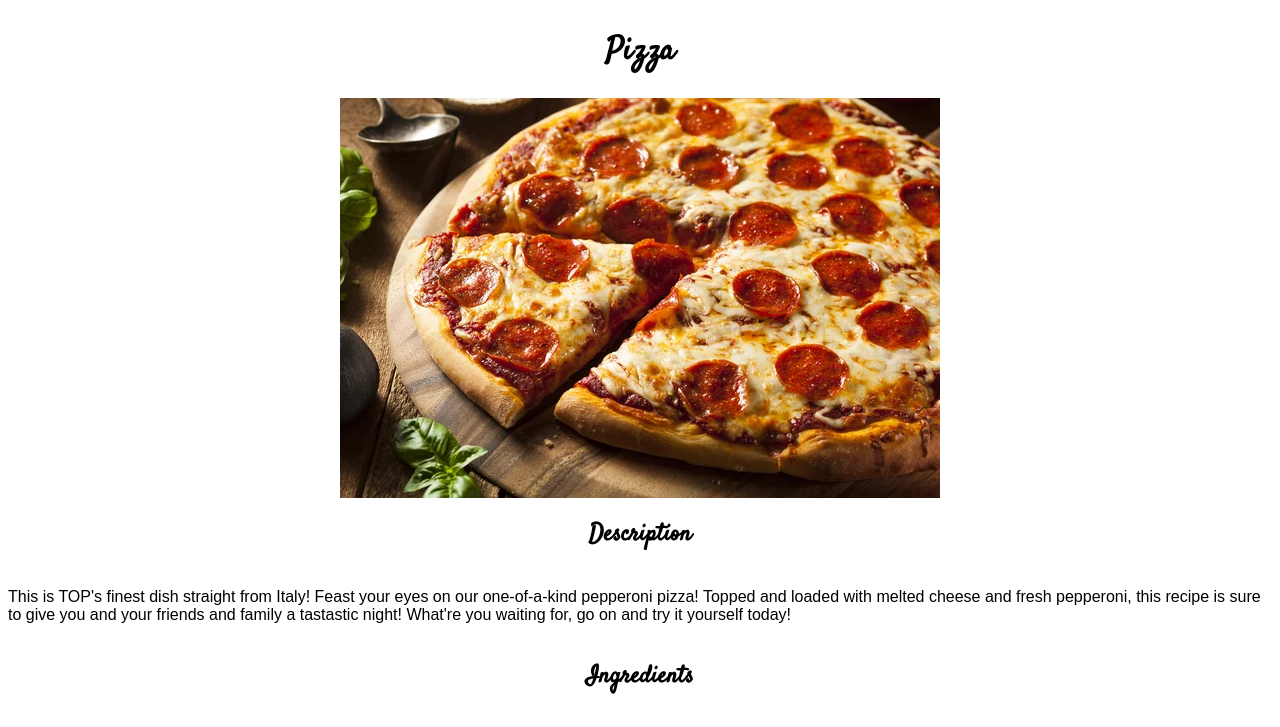
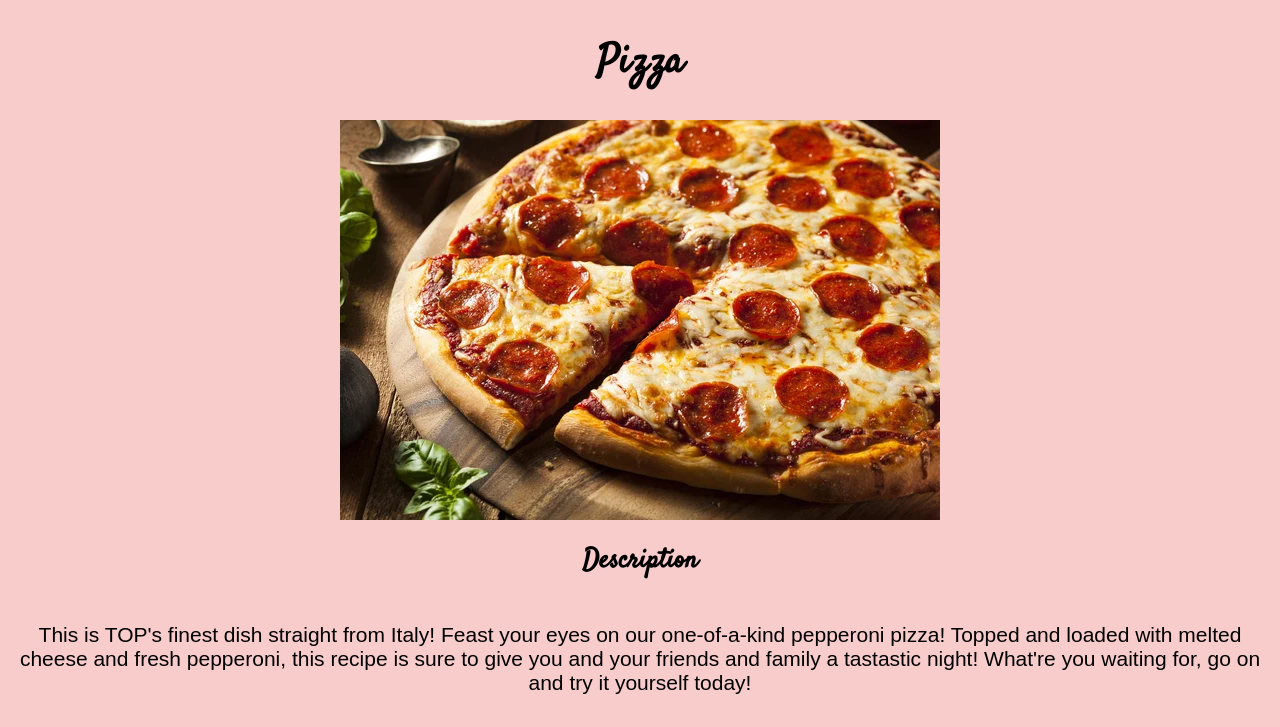
Before and after one commit to CDogTOP/odin-recipes, a plain HTML site: page recipes/pizza.html in a window 1280 px wide. Shown: the top 727 px of the page. Drawn offline with Linux system fonts and the light colour scheme; a web font is replaced by a local one.

Commit message:
Adjust text and heading size, add background colors

```diff
--- a/styles.css
+++ b/styles.css
@@ -1,3 +1,32 @@
+h1 {
+    font-size: 40px;
+}
+
+h2 {
+    font-size: 27px;
+}
+
+p {
+    text-align: center;
+    font-size: 21px;
+}
+
+#homepage {
+    background-color: aliceblue;
+}
+
+#pizza {
+    background-color: rgba(240, 128, 128, .4);
+}
+
+#burger {
+    background-color: rgba(61, 41, 27, 0.6);
+}
+
+#tacos {
+    background-color: lightyellow;
+}
+
 body {
     display: flex;
     flex-direction: column;
```
